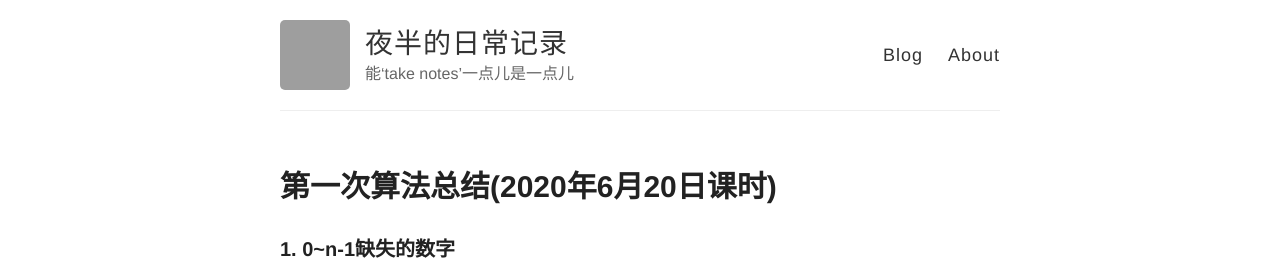
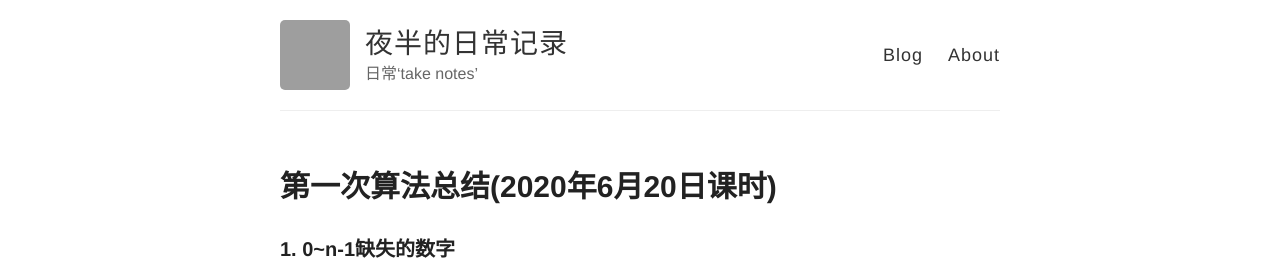
Before and after one commit to GGBOMD/ggbomd.github.io, a Jekyll site: the page built from index.html, in a window 1280 px wide. Shown: the top 260 px of the page. Built offline with Jekyll 4.4.1, drawn with Linux system fonts in a browser that asks for light colours; grey boxes are pictures that could not be loaded.

Commit message:
Update _config.yml

```diff
--- a/_config.yml
+++ b/_config.yml
@@ -5,7 +5,7 @@
 # Name of your site (displayed in the header)
 name: 夜半的日常记录
 # Short bio or description (displayed in the header)
-description: "能‘take notes’一点儿是一点儿"
+description: "日常‘take notes’"
 
 # URL of your avatar or profile pic (you could use your GitHub profile pic)
 avatar: https://avatars0.githubusercontent.com/u/51198738?s=460&u=946cf6e5e77c68bfc5e19b88a36692d513d520d2&v=4
```
